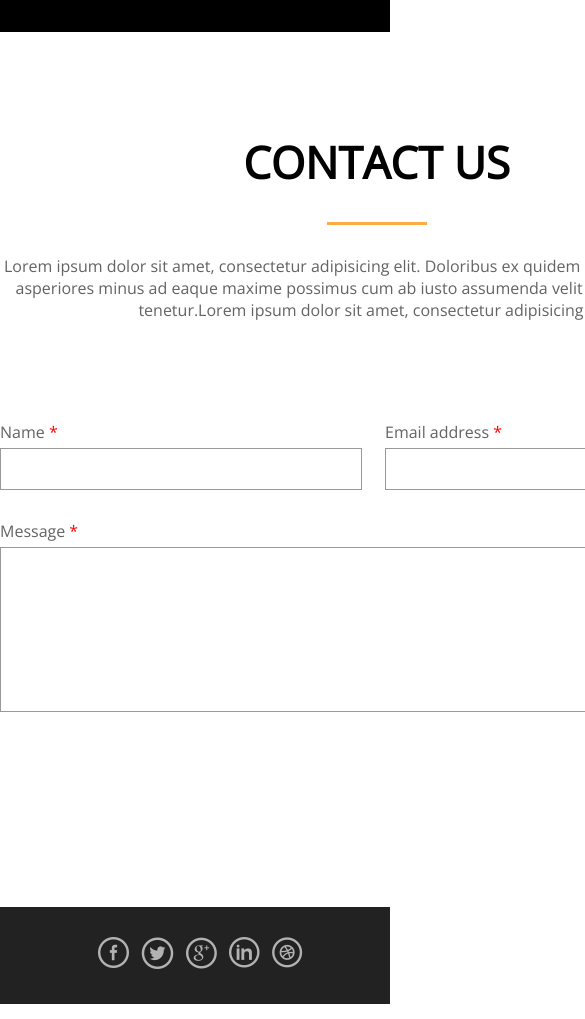
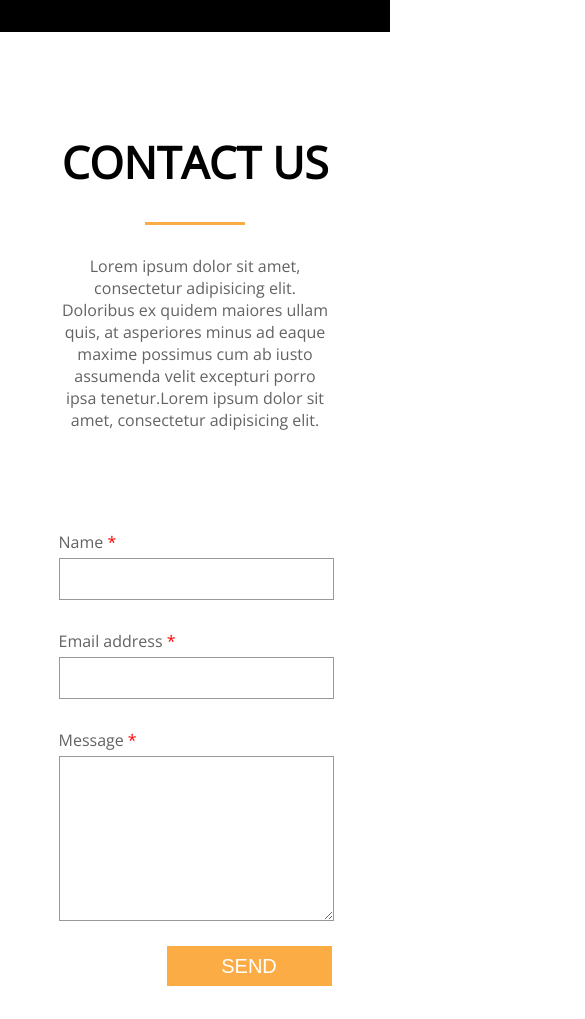
Before and after one commit to Fastest17/my_company, a plain HTML site: page index.html in a window 390 px wide. Shown: the part 7700-8719 px from the top of the page, 585 px wide, since content can reach past the window. Drawn offline with nearby package versions, Linux system fonts and the light colour scheme.

Commit message:
edit media

```diff
--- a/css/media.css
+++ b/css/media.css
@@ -119,4 +119,16 @@
         display: none;
     }
 
+    .contact-wrapper{
+        width: 70%;
+    }
+    .form-input{
+
+        display: block;
+    }
+    input{
+        width: 100%;
+    }
+
+
 }
```
